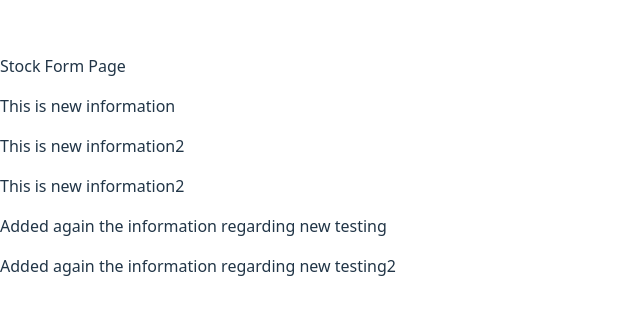
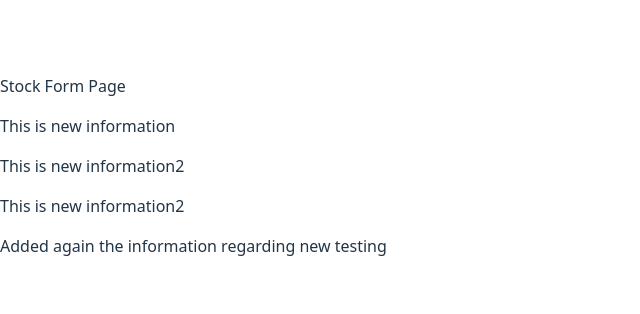
Before and after one commit to pawank505/testproject, a React app: page /stockform in a window 1280 px wide. Shown: the part 226-540 px from the top of the page, without its empty margins (0-640 px from the left). Built offline with nearby package versions, Linux system fonts and the light colour scheme; the HTML template or start-up script is replaced by a standard one.

Commit message:
SCRUM-24 removed test info [auto-pr, taskcompleted, main]

```diff
--- a/src/components/Stockform.jsx
+++ b/src/components/Stockform.jsx
@@ -9,7 +9,6 @@ const Stockform = () => {
         <p>This is new information2</p>
         <p>This is new information2</p>
         <p>Added again the information regarding new testing</p>
-        <p>Added again the information regarding new testing2</p>
       </div>
     </div>
   );
```
